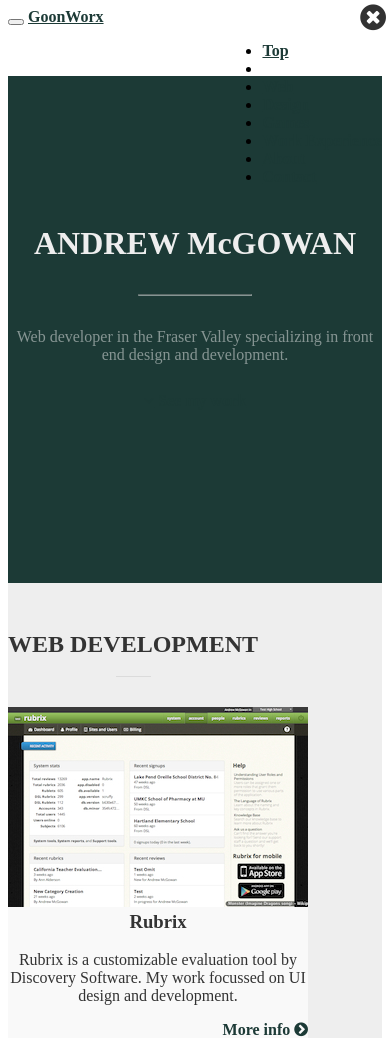
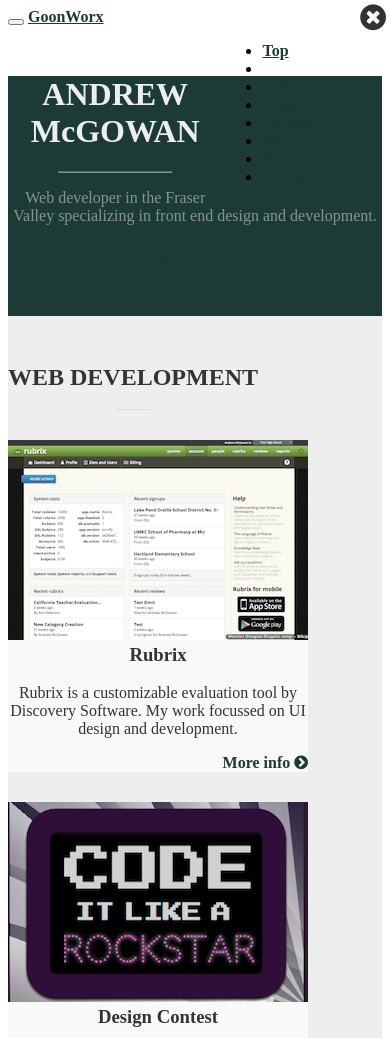
Before and after one commit to amcgowan/portfolio, a PHP site: page / in a window 390 px wide. Shown: the top 1038 px of the page. Run offline with PHP 8.4, Linux system fonts and the light colour scheme; some libraries are stand-ins or nearby versions.

Commit message:
Updated jumbotron

```diff
--- a/styles/mcgowan.css
+++ b/styles/mcgowan.css
@@ -38,6 +38,26 @@ a {
   -ms-filter: progid:DXImageTransform.Microsoft.Alpha(opacity=50);
   filter: alpha(opacity=50);
   margin-bottom: 1.7em;
+}
+@media only screen and (max-width: 320px) {
+  .jumbotron {
+    padding-top: 0px;
+    padding-bottom: 0px;
+  }
+  .jumbotron hr {
+    margin-top: 1em;
+    margin-bottom: 1em;
+  }
+}
+@media only screen and (max-width: 480px) {
+  .jumbotron {
+    padding-top: 0px;
+    padding-bottom: 0px;
+  }
+  .jumbotron hr {
+    margin-top: 8px;
+    margin-bottom: 8px;
+  }
 }
 h2 {
   margin-top: 2em;
--- a/styles/mcgowan.less
+++ b/styles/mcgowan.less
@@ -25,6 +25,22 @@ a {
 	.lead {
 		.opacity(.5);
 		margin-bottom: 1.7em;
+	}
+	@media only screen and (max-width : 320px) {
+		padding-top: 0px;
+		padding-bottom: 0px;
+		hr {
+			margin-top: 1em;
+			margin-bottom: 1em;
+		}
+	}
+	@media only screen and (max-width: 480px) {
+		padding-top: 0px;
+		padding-bottom: 0px;
+		hr {
+			margin-top: 8px;
+			margin-bottom: 8px;
+		}
 	}
 }
 
```
